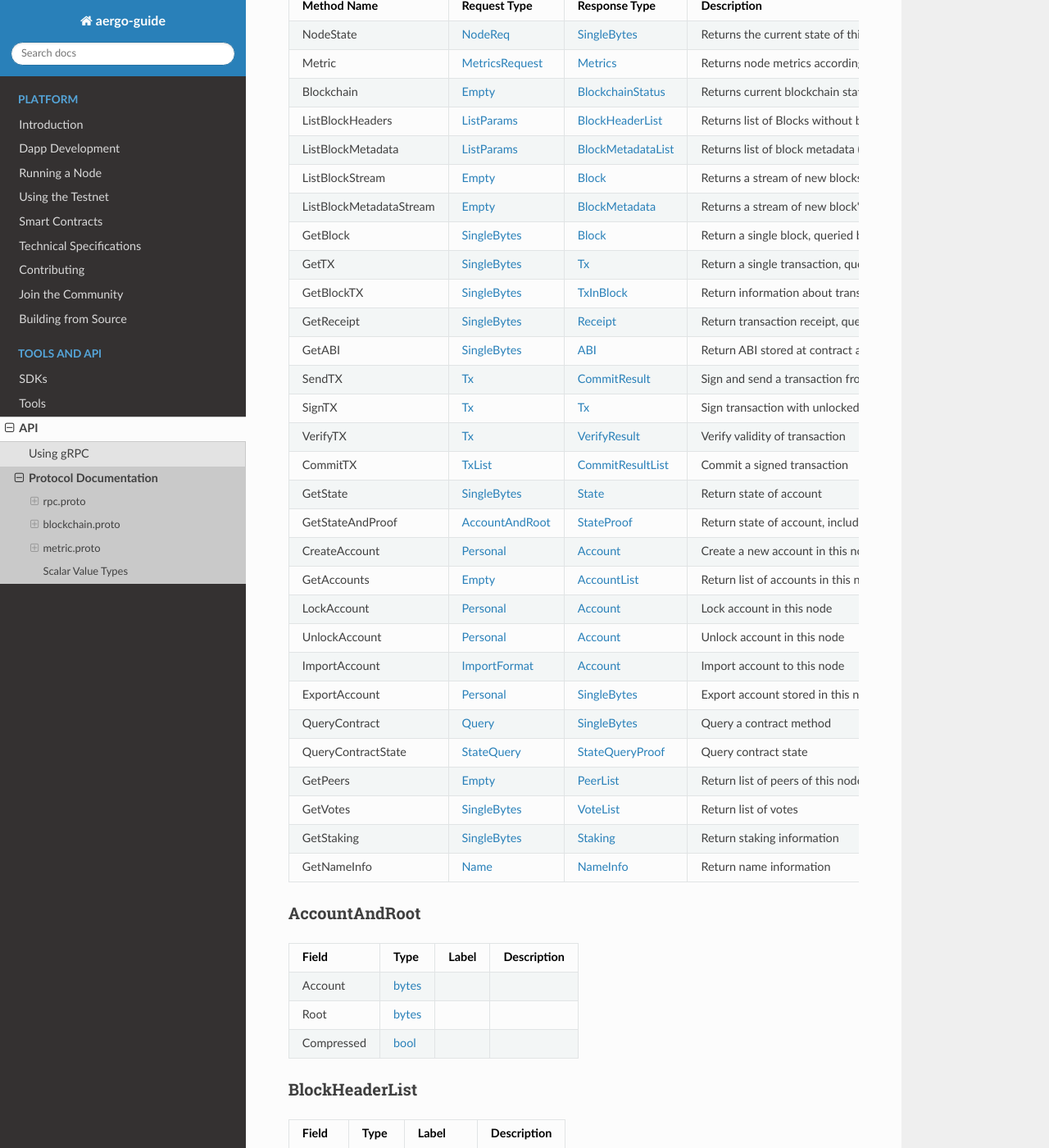
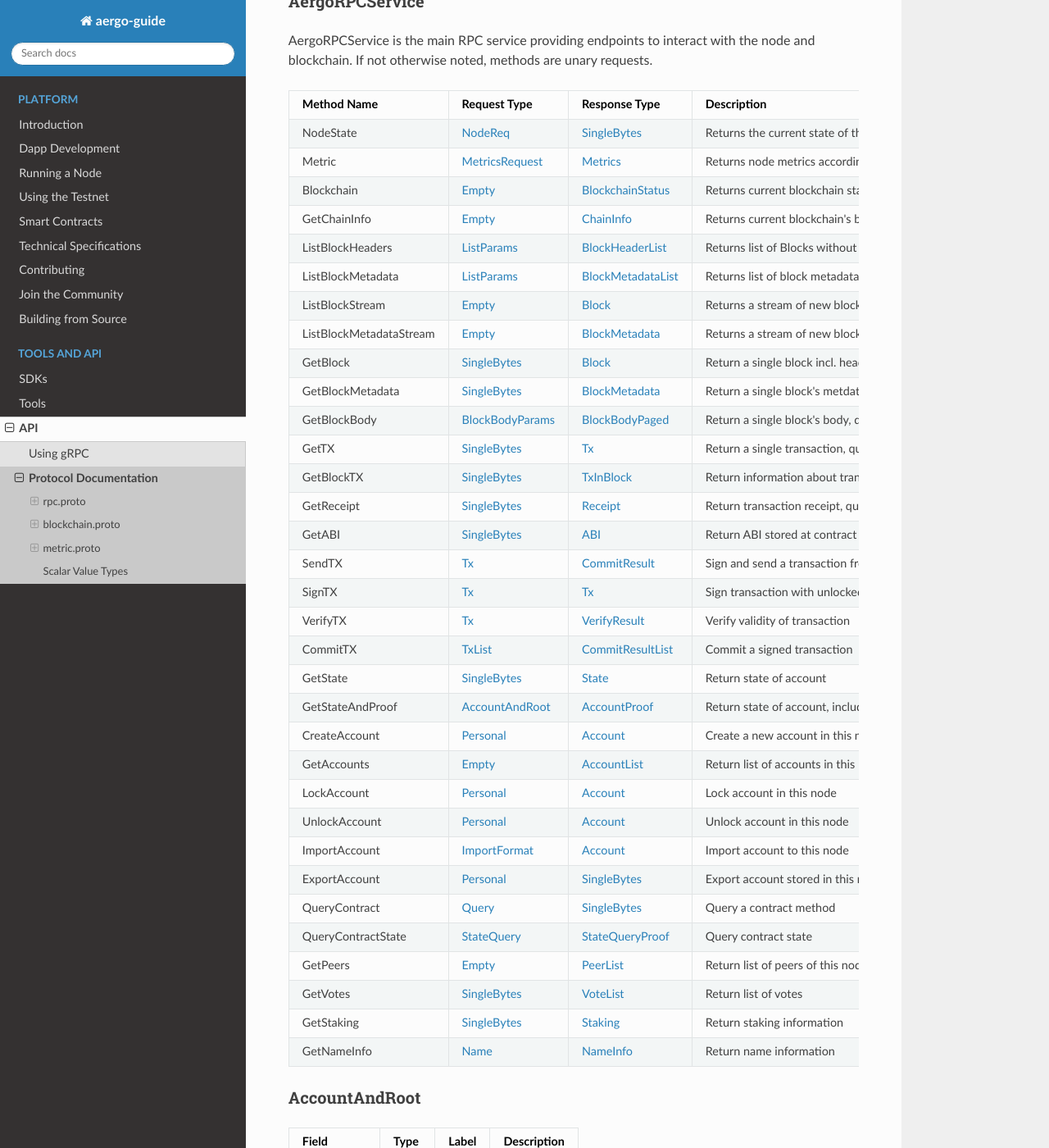
Before and after one commit to aergoio/guide, a Sphinx documentation site: the page built from source/api/rpc-autogenerated.md, in a window 1280 px wide and 1400 px high, scrolled down 1764 px. Shown: the whole window at 82% size. Built offline with Sphinx 7.4.7 and the Read the Docs theme 2.0.0, drawn with Linux system fonts in a browser that asks for light colours; some of the changed text lies outside the part shown.

Commit message:
update grpc docs

```diff
--- a/source/api/rpc-autogenerated.md
+++ b/source/api/rpc-autogenerated.md
@@ -8,10 +8,14 @@
     - [AergoRPCService](#types.AergoRPCService)
 
     - [AccountAndRoot](#types.AccountAndRoot)
+    - [BlockBodyPaged](#types.BlockBodyPaged)
+    - [BlockBodyParams](#types.BlockBodyParams)
     - [BlockHeaderList](#types.BlockHeaderList)
     - [BlockMetadata](#types.BlockMetadata)
     - [BlockMetadataList](#types.BlockMetadataList)
     - [BlockchainStatus](#types.BlockchainStatus)
+    - [ChainId](#types.ChainId)
+    - [ChainInfo](#types.ChainInfo)
     - [CommitResult](#types.CommitResult)
     - [CommitResultList](#types.CommitResultList)
     - [Empty](#types.Empty)
@@ -39,6 +44,7 @@
 - [blockchain.proto](#blockchain.proto)
 
     - [ABI](#types.ABI)
+    - [AccountProof](#types.AccountProof)
     - [Block](#types.Block)
     - [BlockBody](#types.BlockBody)
     - [BlockHeader](#types.BlockHeader)
@@ -48,7 +54,6 @@
     - [Query](#types.Query)
     - [Receipt](#types.Receipt)
     - [State](#types.State)
-    - [StateProof](#types.StateProof)
     - [StateQuery](#types.StateQuery)
     - [StateQueryProof](#types.StateQueryProof)
     - [StateVar](#types.StateVar)
@@ -94,11 +99,14 @@
 | NodeState | [NodeReq](#types.NodeReq) | [SingleBytes](#types.SingleBytes) | Returns the current state of this node |
 | Metric | [MetricsRequest](#types.MetricsRequest) | [Metrics](#types.Metrics) | Returns node metrics according to request |
 | Blockchain | [Empty](#types.Empty) | [BlockchainStatus](#types.BlockchainStatus) | Returns current blockchain status (best block's height and hash) |
+| GetChainInfo | [Empty](#types.Empty) | [ChainInfo](#types.ChainInfo) | Returns current blockchain's basic information |
 | ListBlockHeaders | [ListParams](#types.ListParams) | [BlockHeaderList](#types.BlockHeaderList) | Returns list of Blocks without body according to request |
 | ListBlockMetadata | [ListParams](#types.ListParams) | [BlockMetadataList](#types.BlockMetadataList) | Returns list of block metadata (hash, header, and number of transactions) according to request |
 | ListBlockStream | [Empty](#types.Empty) | [Block](#types.Block) | Returns a stream of new blocks as they get added to the blockchain |
 | ListBlockMetadataStream | [Empty](#types.Empty) | [BlockMetadata](#types.BlockMetadata) | Returns a stream of new block's metadata as they get added to the blockchain |
-| GetBlock | [SingleBytes](#types.SingleBytes) | [Block](#types.Block) | Return a single block, queried by hash or number |
+| GetBlock | [SingleBytes](#types.SingleBytes) | [Block](#types.Block) | Return a single block incl. header and body, queried by hash or number |
+| GetBlockMetadata | [SingleBytes](#types.SingleBytes) | [BlockMetadata](#types.BlockMetadata) | Return a single block's metdata (hash, header, and number of transactions), queried by hash or number |
+| GetBlockBody | [BlockBodyParams](#types.BlockBodyParams) | [BlockBodyPaged](#types.BlockBodyPaged) | Return a single block's body, queried by hash or number and list parameters |
 | GetTX | [SingleBytes](#types.SingleBytes) | [Tx](#types.Tx) | Return a single transaction, queried by transaction hash |
 | GetBlockTX | [SingleBytes](#types.SingleBytes) | [TxInBlock](#types.TxInBlock) | Return information about transaction in block, queried by transaction hash |
 | GetReceipt | [SingleBytes](#types.SingleBytes) | [Receipt](#types.Receipt) | Return transaction receipt, queried by transaction hash |
@@ -108,7 +116,7 @@
 | VerifyTX | [Tx](#types.Tx) | [VerifyResult](#types.VerifyResult) | Verify validity of transaction |
 | CommitTX | [TxList](#types.TxList) | [CommitResultList](#types.CommitResultList) | Commit a signed transaction |
 | GetState | [SingleBytes](#types.SingleBytes) | [State](#types.State) | Return state of account |
-| GetStateAndProof | [AccountAndRoot](#types.AccountAndRoot) | [StateProof](#types.StateProof) | Return state of account, including merkle proof |
+| GetStateAndProof | [AccountAndRoot](#types.AccountAndRoot) | [AccountProof](#types.AccountProof) | Return state of account, including merkle proof |
 | CreateAccount | [Personal](#types.Personal) | [Account](#types.Account) | Create a new account in this node |
 | GetAccounts | [Empty](#types.Empty) | [AccountList](#types.AccountList) | Return list of accounts in this node |
 | LockAccount | [Personal](#types.Personal) | [Account](#types.Account) | Lock account in this node |
@@ -136,6 +144,40 @@
 | Account | [bytes](#bytes) |  |  |
 | Root | [bytes](#bytes) |  |  |
 | Compressed | [bool](#bool) |  |  |
+
+
+
+
+
+
+<a name="types.BlockBodyPaged"></a>
+
+### BlockBodyPaged
+
+
+
+| Field | Type | Label | Description |
+| ----- | ---- | ----- | ----------- |
+| total | [uint32](#uint32) |  |  |
+| offset | [uint32](#uint32) |  |  |
+| size | [uint32](#uint32) |  |  |
+| body | [BlockBody](#types.BlockBody) |  |  |
+
+
+
+
+
+
+<a name="types.BlockBodyParams"></a>
+
+### BlockBodyParams
+
+
+
+| Field | Type | Label | Description |
+| ----- | ---- | ----- | ----------- |
+| hashornumber | [bytes](#bytes) |  |  |
+| paging | [PageParams](#types.PageParams) |  |  |
 
 
 
@@ -199,6 +241,44 @@
 | ----- | ---- | ----- | ----------- |
 | best_block_hash | [bytes](#bytes) |  |  |
 | best_height | [uint64](#uint64) |  |  |
+
+
+
+
+
+
+<a name="types.ChainId"></a>
+
+### ChainId
+
+
+
+| Field | Type | Label | Description |
+| ----- | ---- | ----- | ----------- |
+| magic | [string](#string) |  |  |
+| public | [bool](#bool) |  |  |
+| mainnet | [bool](#bool) |  |  |
+| coinbasefee | [bytes](#bytes) |  |  |
+| consensus | [string](#string) |  |  |
+
+
+
+
+
+
+<a name="types.ChainInfo"></a>
+
+### ChainInfo
+ChainInfo returns chain configuration
+
+
+| Field | Type | Label | Description |
+| ----- | ---- | ----- | ----------- |
+| chainid | [ChainId](#types.ChainId) |  |  |
+| bpnumber | [uint32](#uint32) |  |  |
+| maxblocksize | [uint64](#uint64) |  |  |
+| maxtokens | [bytes](#bytes) |  |  |
+| stakingminimum | [bytes](#bytes) |  |  |
 
 
 
@@ -366,6 +446,22 @@
 
 
 
+<a name="types.PageParams"></a>
+
+### PageParams
+
+
+
+| Field | Type | Label | Description |
+| ----- | ---- | ----- | ----------- |
+| offset | [uint32](#uint32) |  |  |
+| size | [uint32](#uint32) |  |  |
+
+
+
+
+
+
 <a name="types.Peer"></a>
 
 ### Peer
@@ -561,6 +658,28 @@
 
 
 
+<a name="types.AccountProof"></a>
+
+### AccountProof
+
+
+
+| Field | Type | Label | Description |
+| ----- | ---- | ----- | ----------- |
+| state | [State](#types.State) |  |  |
+| inclusion | [bool](#bool) |  |  |
+| key | [bytes](#bytes) |  |  |
+| proofKey | [bytes](#bytes) |  |  |
+| proofVal | [bytes](#bytes) |  |  |
+| bitmap | [bytes](#bytes) |  |  |
+| height | [uint32](#uint32) |  |  |
+| auditPath | [bytes](#bytes) | repeated |  |
+
+
+
+
+
+
 <a name="types.Block"></a>
 
 ### Block
@@ -722,27 +842,6 @@
 
 
 
-<a name="types.StateProof"></a>
-
-### StateProof
-
-
-
-| Field | Type | Label | Description |
-| ----- | ---- | ----- | ----------- |
-| state | [State](#types.State) |  |  |
-| inclusion | [bool](#bool) |  |  |
-| proofKey | [bytes](#bytes) |  |  |
-| proofVal | [bytes](#bytes) |  |  |
-| bitmap | [bytes](#bytes) |  |  |
-| height | [uint32](#uint32) |  |  |
-| auditPath | [bytes](#bytes) | repeated |  |
-
-
-
-
-
-
 <a name="types.StateQuery"></a>
 
 ### StateQuery
@@ -770,8 +868,8 @@
 
 | Field | Type | Label | Description |
 | ----- | ---- | ----- | ----------- |
-| contractProof | [StateProof](#types.StateProof) |  |  |
-| varProof | [ContractVarProof](#types.ContractVarProof) |  |  |
+| contractProof | [AccountProof](#types.AccountProof) |  |  |
+| varProofs | [ContractVarProof](#types.ContractVarProof) | repeated |  |
 
 
 
```
Also changed, not shown: other parts of source/api/rpc-autogenerated.md (+4 -2 lines).
